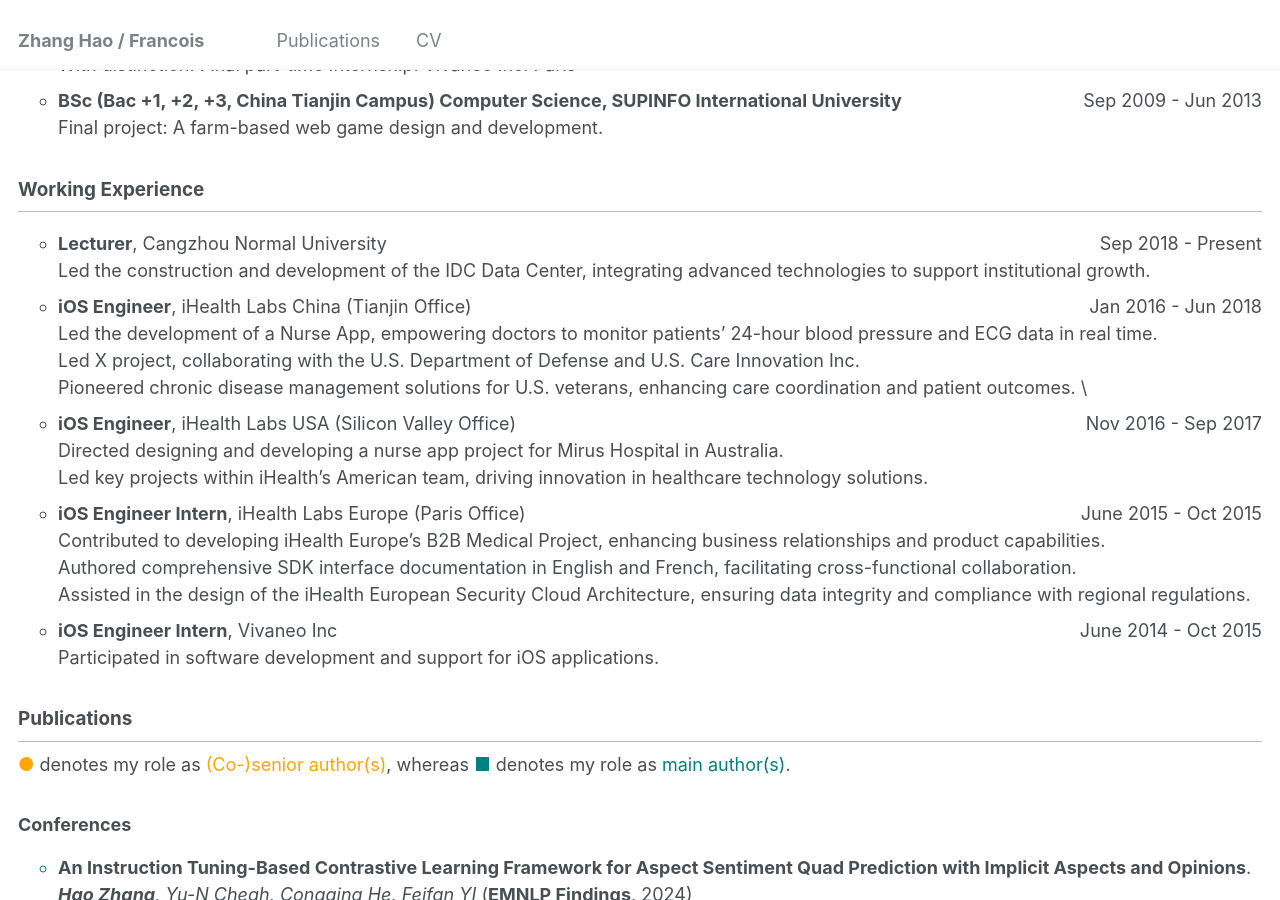
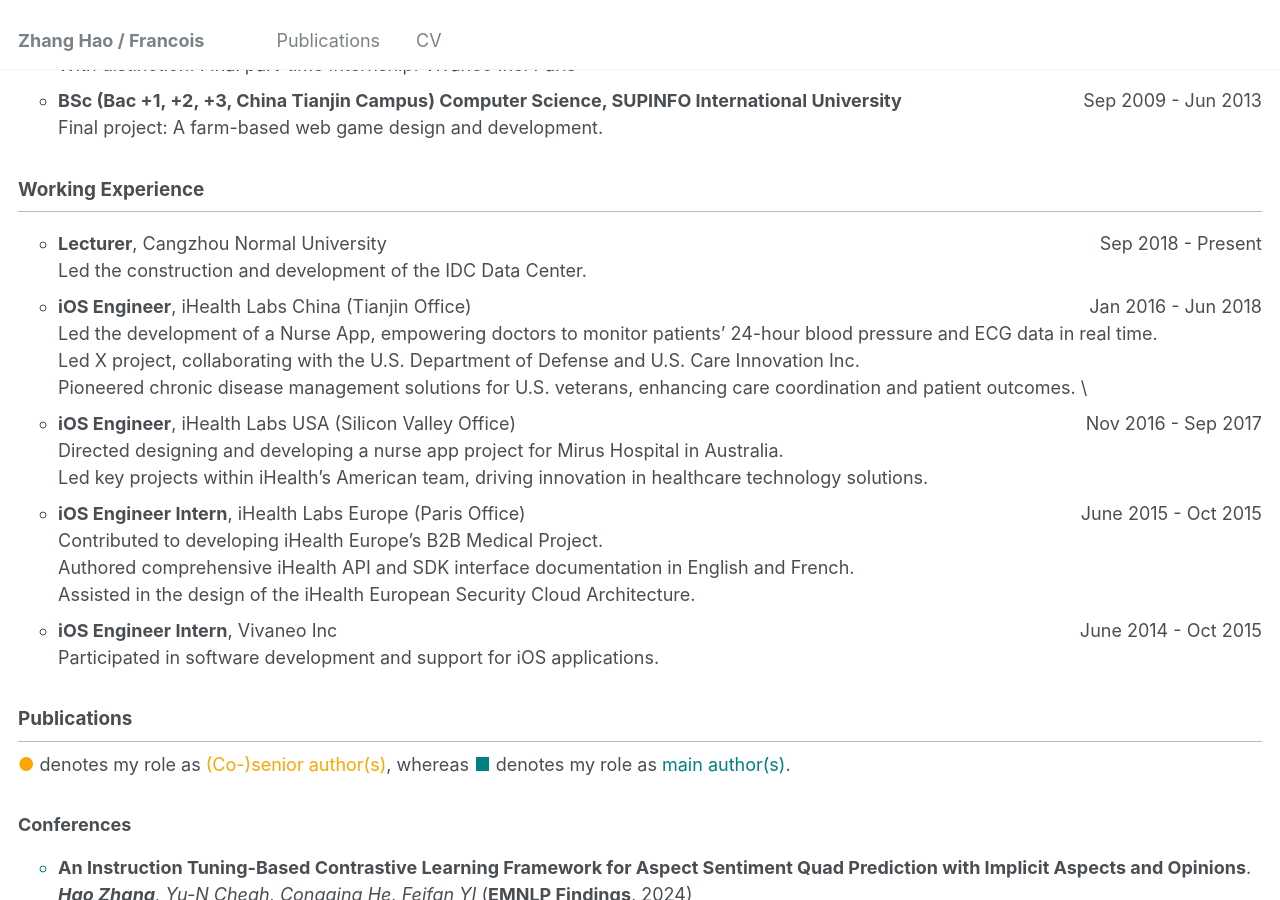
Before and after one commit to sydmou/sydmou.github.io, a Jekyll site: the page built from _pages/cv.md, in a window 1280 px wide and 900 px high, scrolled down 506 px. Built offline with Jekyll 4.4.1, drawn with Linux system fonts in a browser that asks for light colours.

Commit message:
Update cv.md

```diff
--- a/_pages/cv.md
+++ b/_pages/cv.md
@@ -29,7 +29,7 @@
 ## Working Experience
 
 * **Lecturer**, Cangzhou Normal University <span style="float: right;">Sep 2018 - Present</span>\
-   <span class='desc'>Led the construction and development of the IDC Data Center, integrating advanced technologies to support institutional growth. </span>
+   <span class='desc'>Led the construction and development of the IDC Data Center. </span>
 * **iOS Engineer**, iHealth Labs China (Tianjin Office) <span style="float: right;">Jan 2016 - Jun 2018</span>\
    <span class='desc'>Led the development of a Nurse App, empowering doctors to monitor patients' 24-hour blood pressure and ECG data in real time. </span>\
    <span class='desc'>Led X project, collaborating with the U.S. Department of Defense and U.S. Care Innovation Inc. </span>\
@@ -38,9 +38,9 @@
    <span class='desc'>Directed designing and developing a nurse app project for Mirus Hospital in Australia. </span>\
    <span class='desc'>Led key projects within iHealth’s American team, driving innovation in healthcare technology solutions. </span>
 * **iOS Engineer Intern**, iHealth Labs Europe (Paris Office) <span style="float: right;">June 2015 - Oct 2015</span>\
-   <span class='desc'>Contributed to developing iHealth Europe’s B2B Medical Project, enhancing business relationships and product capabilities. </span>\
-   <span class='desc'>Authored comprehensive SDK interface documentation in English and French, facilitating cross-functional collaboration. </span>\
-   <span class='desc'>Assisted in the design of the iHealth European Security Cloud Architecture, ensuring data integrity and compliance with regional regulations. </span>
+   <span class='desc'>Contributed to developing iHealth Europe’s B2B Medical Project. </span>\
+   <span class='desc'>Authored comprehensive iHealth API and SDK interface documentation in English and French. </span>\
+   <span class='desc'>Assisted in the design of the iHealth European Security Cloud Architecture. </span>
 * **iOS Engineer Intern**, Vivaneo Inc <span style="float: right;">June 2014 - Oct 2015</span>\
    <span class='desc'>Participated in software development and support for iOS applications. </span>
 
```
